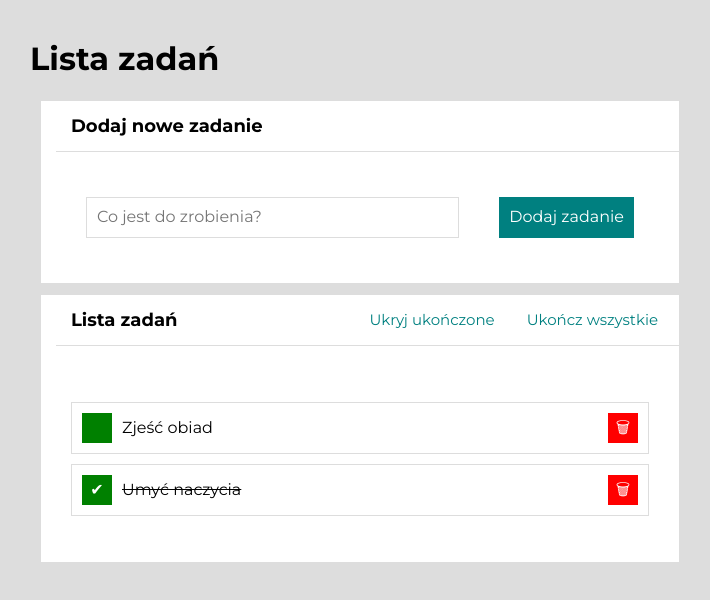
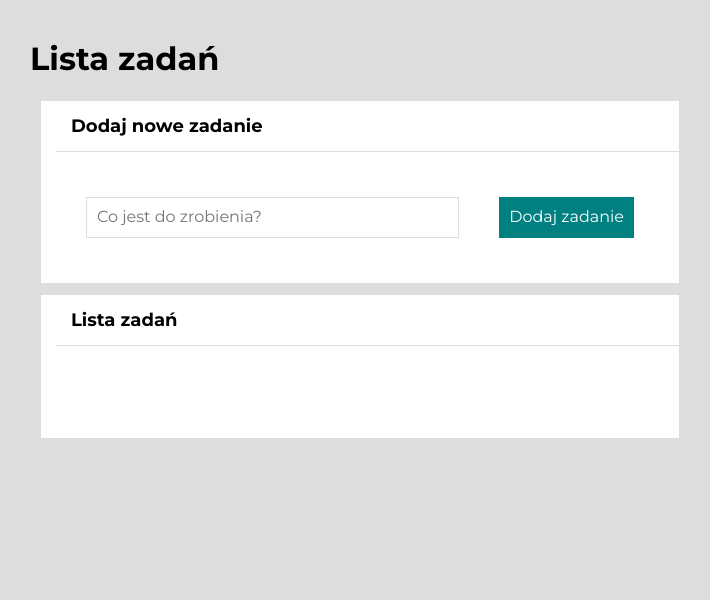
Before and after one commit to karoldytman/todos-list-react, a React (Create React App) app: page / in a window 1280 px wide. Shown: the top 600 px of the page, without its empty margins (280-990 px from the left). Built offline with nearby package versions, Linux system fonts and the light colour scheme.

Commit message:
creation localStorage

```diff
--- a/src/App.js
+++ b/src/App.js
@@ -5,13 +5,17 @@ import Buttons from "./Buttons";
 import Section from "./Section";
 import Header from "./Header";
 import Container from "./Container";
+import { useEffect } from "react";
 
 function App() {
   const [hideDoneTask, setHideDoneTask] = useState(false);
-  const [tasks, setTasks] = useState([
-    { id: 1, content: "Zjeść obiad", done: false },
-    { id: 2, content: "Umyć naczycia", done: true },
-  ]);
+  const [tasks, setTasks] = useState(
+    JSON.parse(localStorage.getItem("tasks")) || []
+  );
+
+  useEffect(() => {
+    localStorage.setItem("tasks", JSON.stringify(tasks));
+  }, [tasks]);
 
   const toggleHideDoneTask = () => {
     setHideDoneTask((hideDoneTask) => !hideDoneTask);
```
